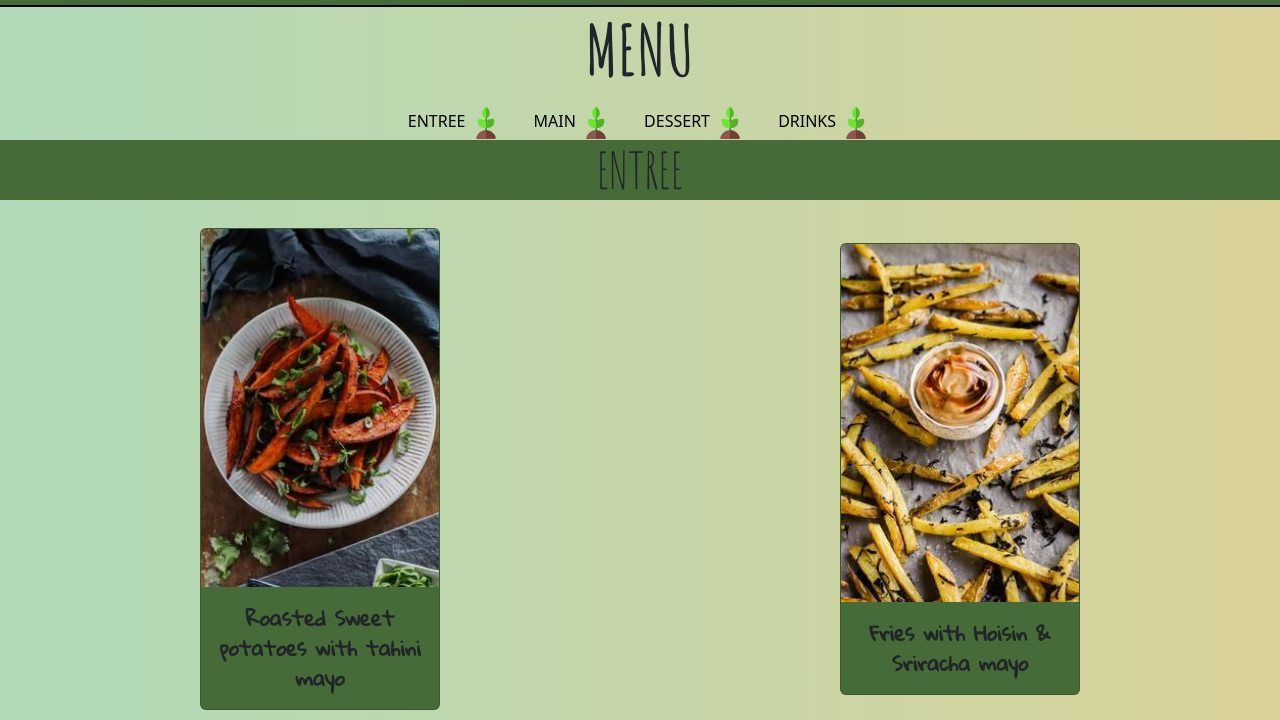
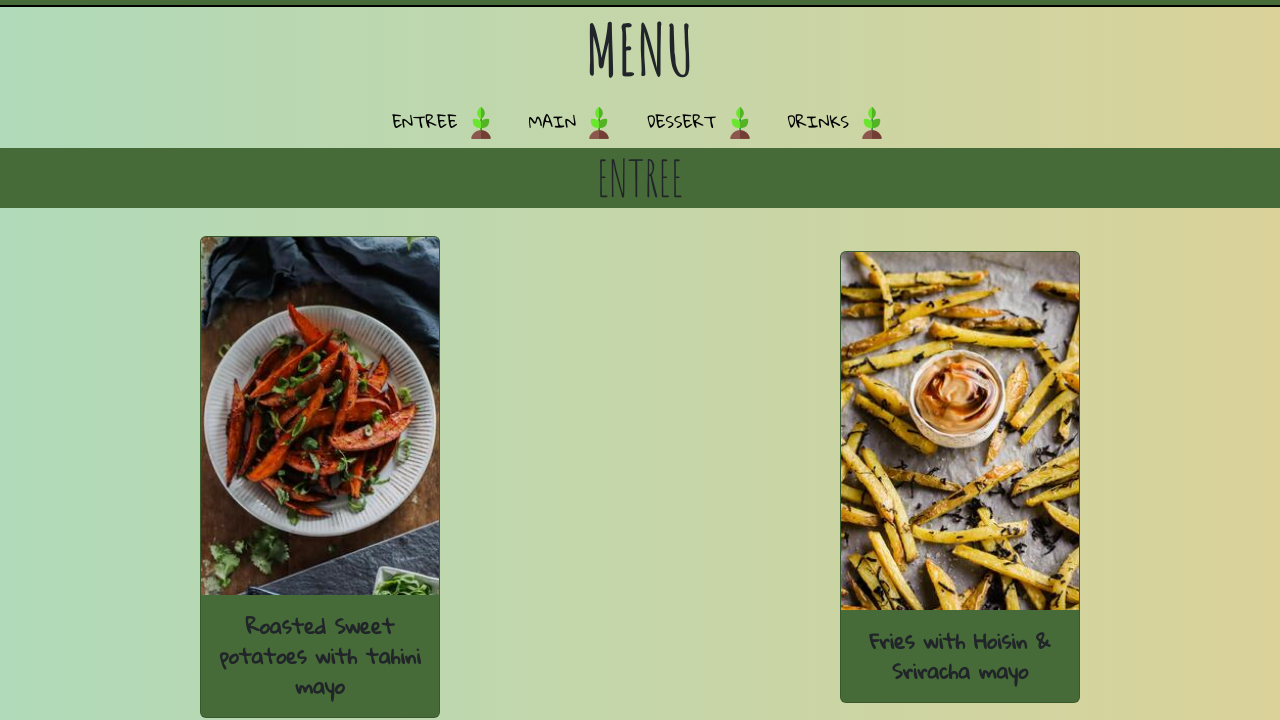
Before and after one commit to NachoWainer/Proyecto-IgnacioWainer, a plain HTML site: page pages/menu.html in a window 1280 px wide. Shown: the part 85-805 px from the top of the page. Drawn offline with nearby package versions, Linux system fonts and the light colour scheme.

Commit message:
Entrega bootstrap final

```diff
--- a/pages/menu.html
+++ b/pages/menu.html
@@ -37,17 +37,17 @@
     <section >
         <h1 class="titulo angry-animate">MENU</h1>
         <ul class="nav justify-content-center">
-          <li class="nav-item">
-            <a class="nav-link active aniNavMenu" aria-current="page" href=#entree>ENTREE <img src="../images/icons/brote.png" alt=""></a>
+          <li class="nav-item aniNavMenu">
+            <a class="nav-link active " aria-current="page" href=#entree>ENTREE <img src="../images/icons/brote.png" alt=""></a>
           </li>
-          <li class="nav-item">
-            <a class="nav-link aniNavMenu" href=#main>MAIN <img src="../images/icons/brote.png" alt=""></a>
+          <li class="nav-item aniNavMenu">
+            <a class="nav-link" href=#main>MAIN <img src="../images/icons/brote.png" alt=""></a>
           </li>
-          <li class="nav-item">
-            <a class="nav-link aniNavMenu" href=#dessert >DESSERT <img src="../images/icons/brote.png" alt=""></a>
+          <li class="nav-item aniNavMenu">
+            <a class="nav-link" href=#dessert >DESSERT <img src="../images/icons/brote.png" alt=""></a>
           </li>
-          <li class="nav-item">
-            <a class="nav-link aniNavMenu" href=#drinks>DRINKS <img src="../images/icons/brote.png" alt=""></a>
+          <li class="nav-item aniNavMenu">
+            <a class="nav-link " href=#drinks>DRINKS <img src="../images/icons/brote.png" alt=""></a>
           </li>
         </ul>
 
--- a/styles/style.css
+++ b/styles/style.css
@@ -21,6 +21,7 @@
     font-family: 'Amatic SC', cursive;
     font-size:medium;
 }
+
 
 .titulo{
     font-family: 'Amatic SC', cursive;
@@ -537,6 +538,7 @@ footer div nav:hover {
     padding-bottom: 1px;
     color: black;
     position: relative;
+    font-family: 'Gloria Hallelujah', cursive;
 }
 
 .aniNavMenu::after {
@@ -557,6 +559,12 @@ footer div nav:hover {
     opacity: 1;
     transform: translateY(0);
 }
+.nav-link:focus, .nav-link:hover{
+    color: black;
+}
+.nav{
+--bs-nav-link-color:black;
+--bs-nav-link-hover-color: black;}
 
 
 
```
